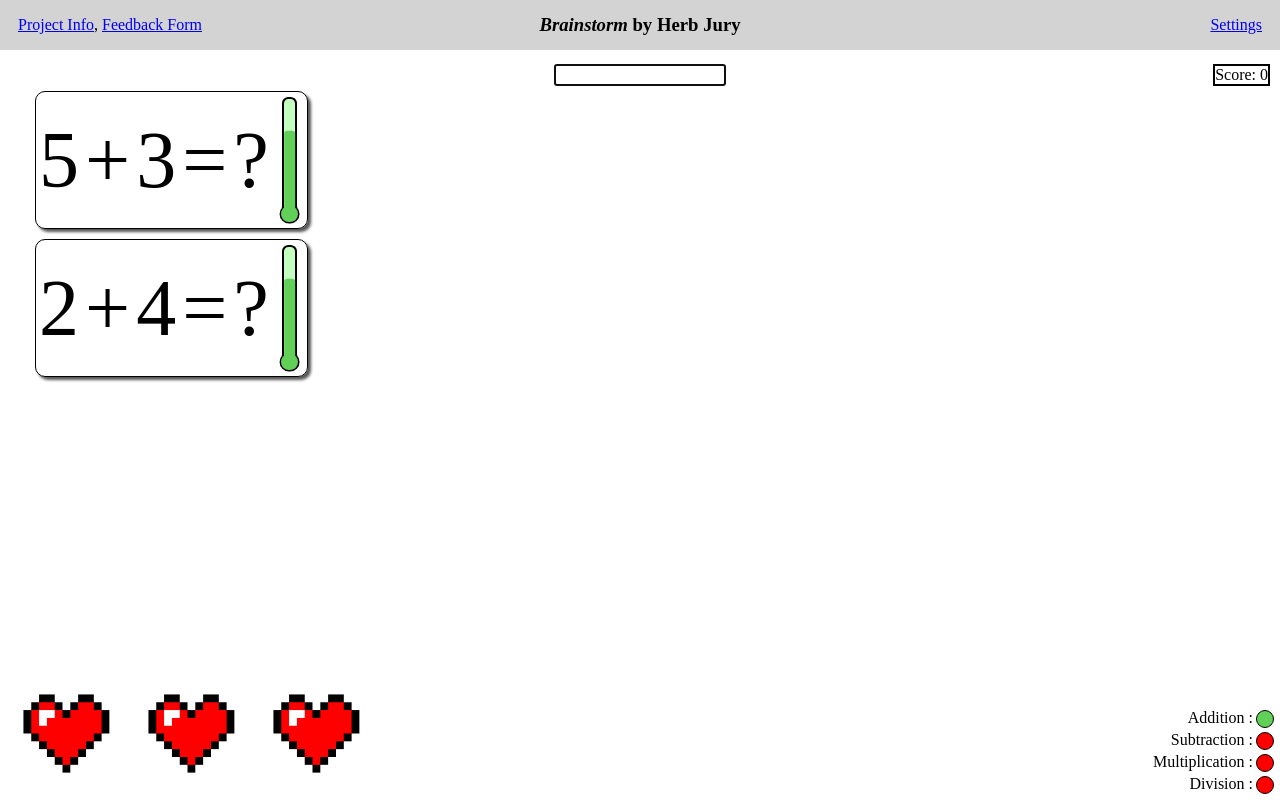
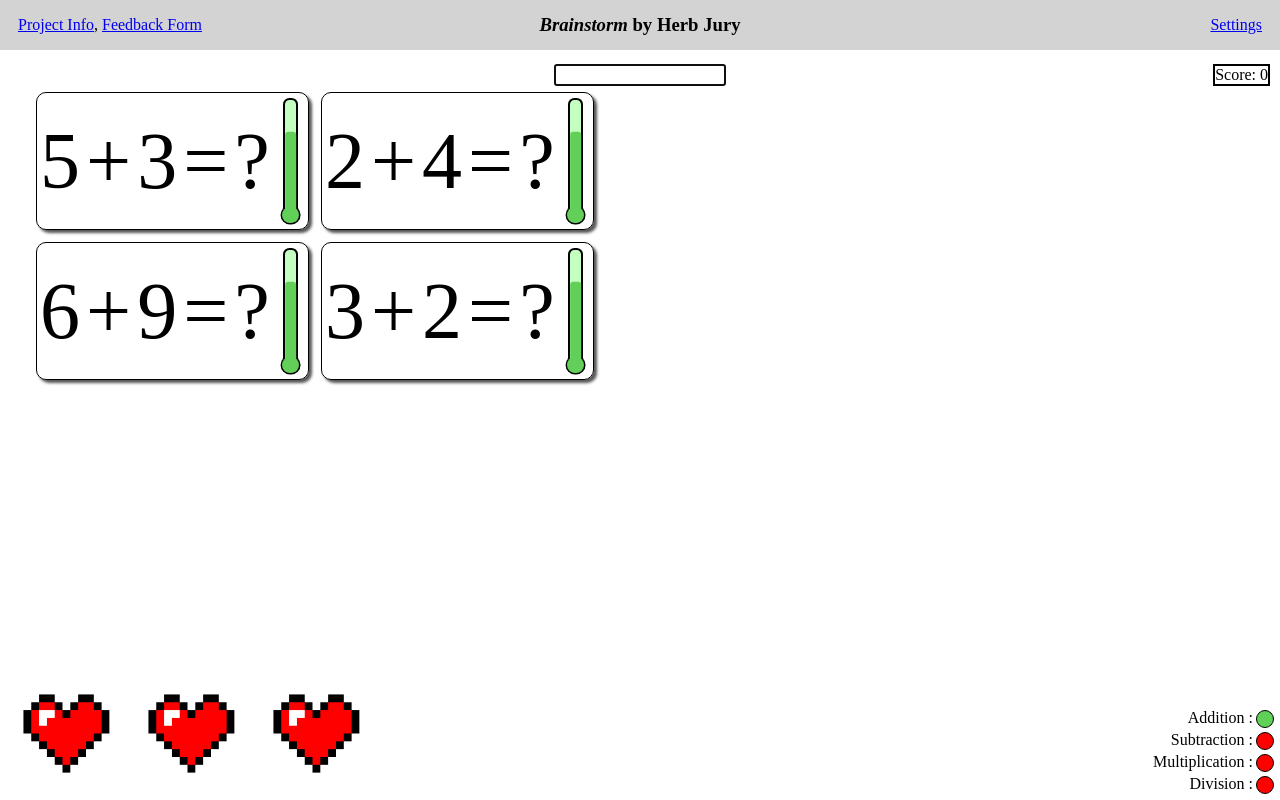
Before and after one commit to MrMugwump/BrainstormComp225, a Next.js app: page / in a window 1280 px wide. Both pictures are taken after a click on the button "Begin Game". Built offline with nearby package versions, Linux system fonts and the light colour scheme.

Commit message:
box table maker

```diff
--- a/src/app/gameScene.tsx
+++ b/src/app/gameScene.tsx
@@ -61,24 +61,7 @@ export default function GameScene() {
             <AnswerBox
             setUserInput={setUserInput}/>
 
-            <EquationDisplay
-            userInput={userInput}
-            setUserInput={setUserInput}
-            difficulty={difficulty}
-            setDifficulty={setDifficulty}
-            setLivesRemaining = {setLivesRemaining}
-            currAnswers = {currAnswers}
-            setCurrAnswers = {setCurrAnswers}
-            boxID={0}/>
-            <EquationDisplay
-            userInput={userInput}
-            setUserInput={setUserInput}
-            difficulty={difficulty}
-            setDifficulty={setDifficulty}
-            setLivesRemaining = {setLivesRemaining}
-            currAnswers = {currAnswers}
-            setCurrAnswers = {setCurrAnswers}
-            boxID={1}/>
+            {EqTable()}
 
             <LivesDisplay
             LivesDisplay = {LivesDisplay}
@@ -119,6 +102,29 @@ export default function GameScene() {
         }}>Begin Game</button>
     );
 
+    function EqTable() {
+        let table = [];
+
+        for(let i=0; i<2; i++) {
+            let children = [];
+            for(let j=0;j<2;j++) {
+                children.push(<td>
+                        <EquationDisplay
+                        userInput={userInput}
+                        setUserInput={setUserInput}
+                        difficulty={difficulty}
+                        setDifficulty={setDifficulty}
+                        setLivesRemaining = {setLivesRemaining}
+                        currAnswers = {currAnswers}
+                        setCurrAnswers = {setCurrAnswers}
+                        boxID={i*2+j}/>
+                    </td>);
+            }
+            table.push(<tr>{children}</tr>);
+        }
+        return table;
+    }
+
     /**
      * Return statement: returns the screen for the current GameState.
      */
```
